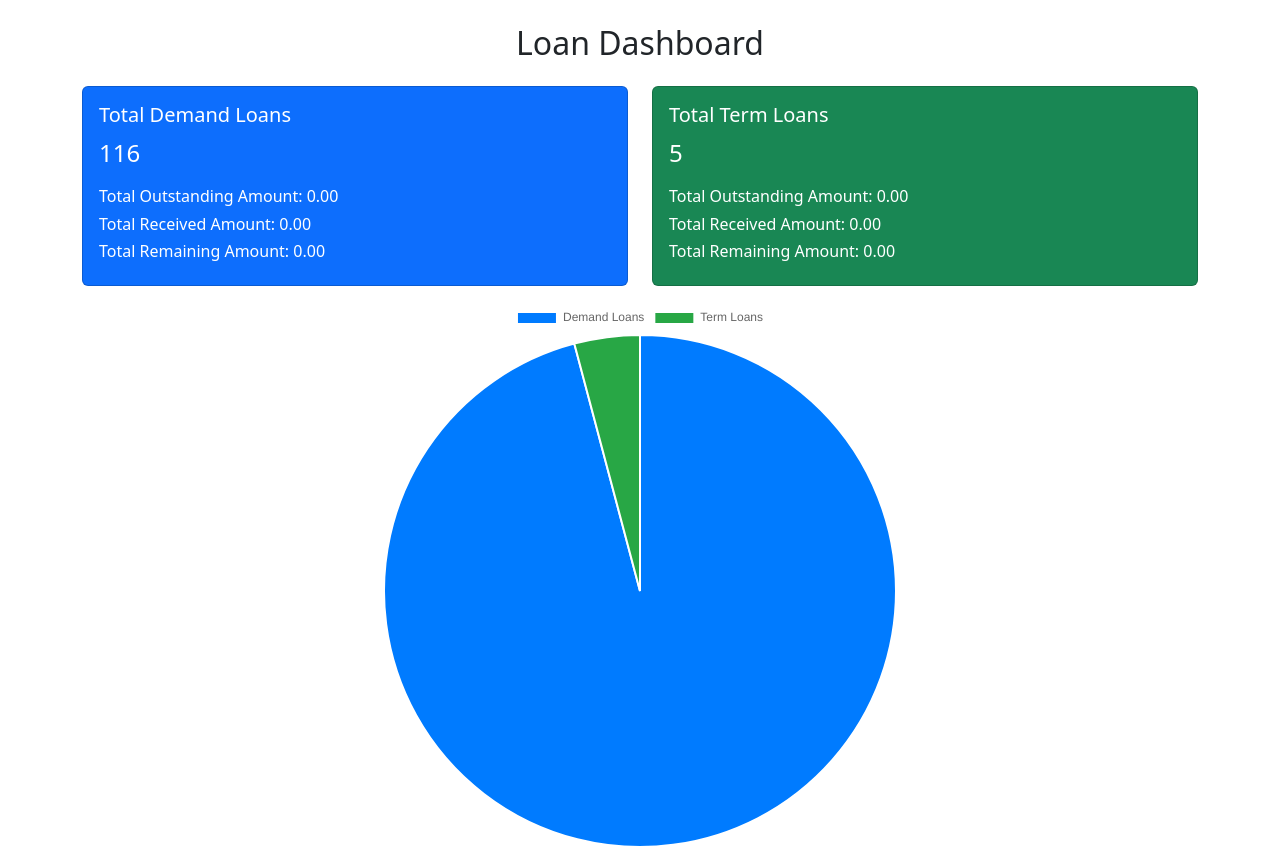
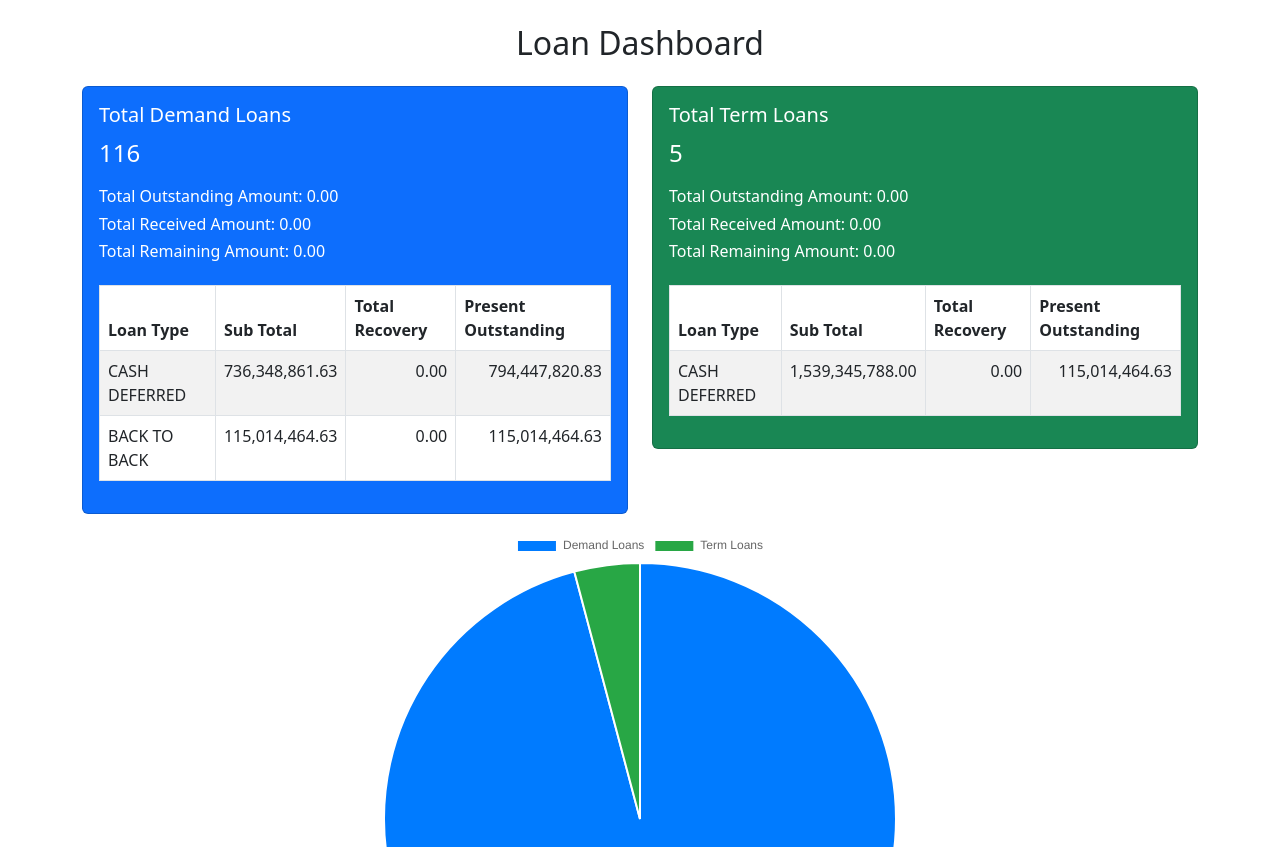
Before and after one commit to ashikur-rahman/foreign_trade, a PHP site: page /foreign_trade/admin_panel.php in a window 1280 px wide. Shown: the top 847 px of the page. Run offline with PHP 8.4, Linux system fonts and the light colour scheme; data comes from the database, SQL or seed files in the repository; data that the repository does not hold is empty; some libraries are stand-ins or nearby versions.

Commit message:
Added the summations by catagories of LC

```diff
--- a/admin_panel.php
+++ b/admin_panel.php
@@ -60,7 +60,7 @@ $termLoan_1 = $conn->query($termLoanQuery_1)->fetch_assoc();
 
 
 
-$conn->close();
+
 ?>
 
 <!DOCTYPE html>
@@ -89,6 +89,45 @@ $conn->close();
                         <h6>Total Outstanding Amount: <?php echo number_format($demandLoan['accumulated_final_balance'], 2); ?></h6>
                         <h6>Total Received Amount: <?php echo number_format($demandLoan['accumulated_total_credit'], 2); ?></h6>
                         <h6>Total Remaining Amount: <?php echo number_format($demandLoan['accumulated_total_debit'], 2); ?></h6>
+
+                        <table class="table table-bordered table-striped table-hover mt-4">
+    <thead class="thead-dark">
+        <tr>
+            <th>Loan Type</th>
+            <th>Sub Total</th>
+            <th>Total Recovery</th>
+            <th>Present Outstanding</th>
+        </tr>
+    </thead>
+    <tbody>
+        <?php
+        // Database query
+        $query = "SELECT
+                    dle.type AS loan_type,
+                    SUM(dle.sub_total) AS total_sub_total,
+                    SUM(dle.total_recovery) AS total_recovery,
+                    SUM(dle.present_outstanding) AS total_present_outstanding
+                  FROM
+                    demand_loan_entry dle
+                  WHERE
+                    dle.type IN ('CASH DEFERRED', 'CASH SIGHT', 'BACK TO BACK', 'Export Development Fund (EDF)', 'Other (cc)')
+                  GROUP BY
+                    dle.type
+                  ORDER BY
+                    FIELD(dle.type, 'CASH DEFERRED', 'CASH SIGHT', 'BACK TO BACK', 'Export Development Fund (EDF)', 'Other (cc)')";
+
+        $result = mysqli_query($conn, $query);
+        while($row = mysqli_fetch_assoc($result)) {
+            echo "<tr>";
+            echo "<td>" . htmlspecialchars($row['loan_type']) . "</td>";
+            echo "<td class='text-end'>" . number_format($row['total_sub_total'], 2) . "</td>";
+            echo "<td class='text-end'>" . number_format($row['total_recovery'], 2) . "</td>";
+            echo "<td class='text-end'>" . number_format($row['total_present_outstanding'], 2) . "</td>";
+            echo "</tr>";
+        }
+        ?>
+    </tbody>
+</table>
                     </div>
                 </div>
             </div>
@@ -101,6 +140,45 @@ $conn->close();
                         <h6>Total Outstanding Amount: <?php echo number_format($termLoan['accumulated_final_balance'], 2); ?></h6>
                         <h6>Total Received Amount: <?php echo number_format($termLoan['accumulated_total_credit'], 2); ?></h6>
                         <h6>Total Remaining Amount: <?php echo number_format($termLoan['accumulated_total_debit'], 2); ?></h6>
+
+                        <table class="table table-bordered table-striped table-hover mt-4">
+    <thead class="thead-dark">
+        <tr>
+            <th>Loan Type</th>
+            <th>Sub Total</th>
+            <th>Total Recovery</th>
+            <th>Present Outstanding</th>
+        </tr>
+    </thead>
+    <tbody>
+        <?php
+        // Database query
+        $query = "SELECT
+                    dle.lc_type AS loan_type,
+                    SUM(dle.sub_total) AS total_sub_total,
+                    SUM(dle.total_recovery) AS total_recovery,
+                    SUM(dle.present_outstanding) AS total_present_outstanding
+                  FROM
+                    term_loan dle
+                  WHERE
+                    dle.lc_type IN ('CASH DEFERRED', 'CASH SIGHT', 'BACK TO BACK', 'Export Development Fund (EDF)', 'Other (cc)')
+                  GROUP BY
+                    dle.lc_type
+                  ORDER BY
+                    FIELD(dle.lc_type, 'CASH DEFERRED', 'CASH SIGHT', 'BACK TO BACK', 'Export Development Fund (EDF)', 'Other (cc)')";
+
+        $result = mysqli_query($conn, $query);
+        while($row = mysqli_fetch_assoc($result)) {
+            echo "<tr>";
+            echo "<td>" . htmlspecialchars($row['loan_type']) . "</td>";
+            echo "<td class='text-end'>" . number_format($row['total_sub_total'], 2) . "</td>";
+            echo "<td class='text-end'>" . number_format($row['total_recovery'], 2) . "</td>";
+            echo "<td class='text-end'>" . number_format($row['total_present_outstanding'], 2) . "</td>";
+            echo "</tr>";
+        }
+        ?>
+    </tbody>
+</table>
                     </div>
                 </div>
             </div>
```
